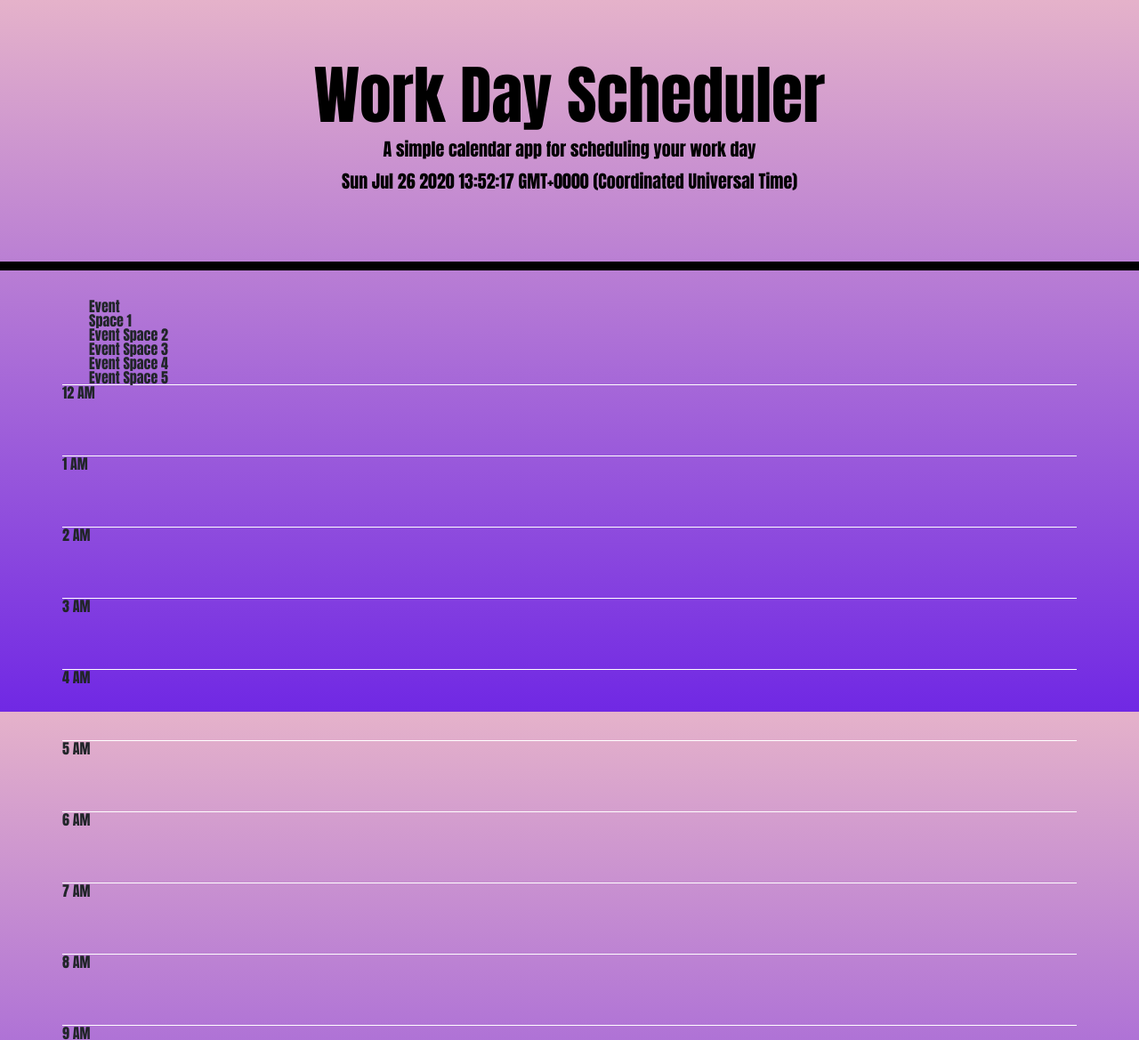
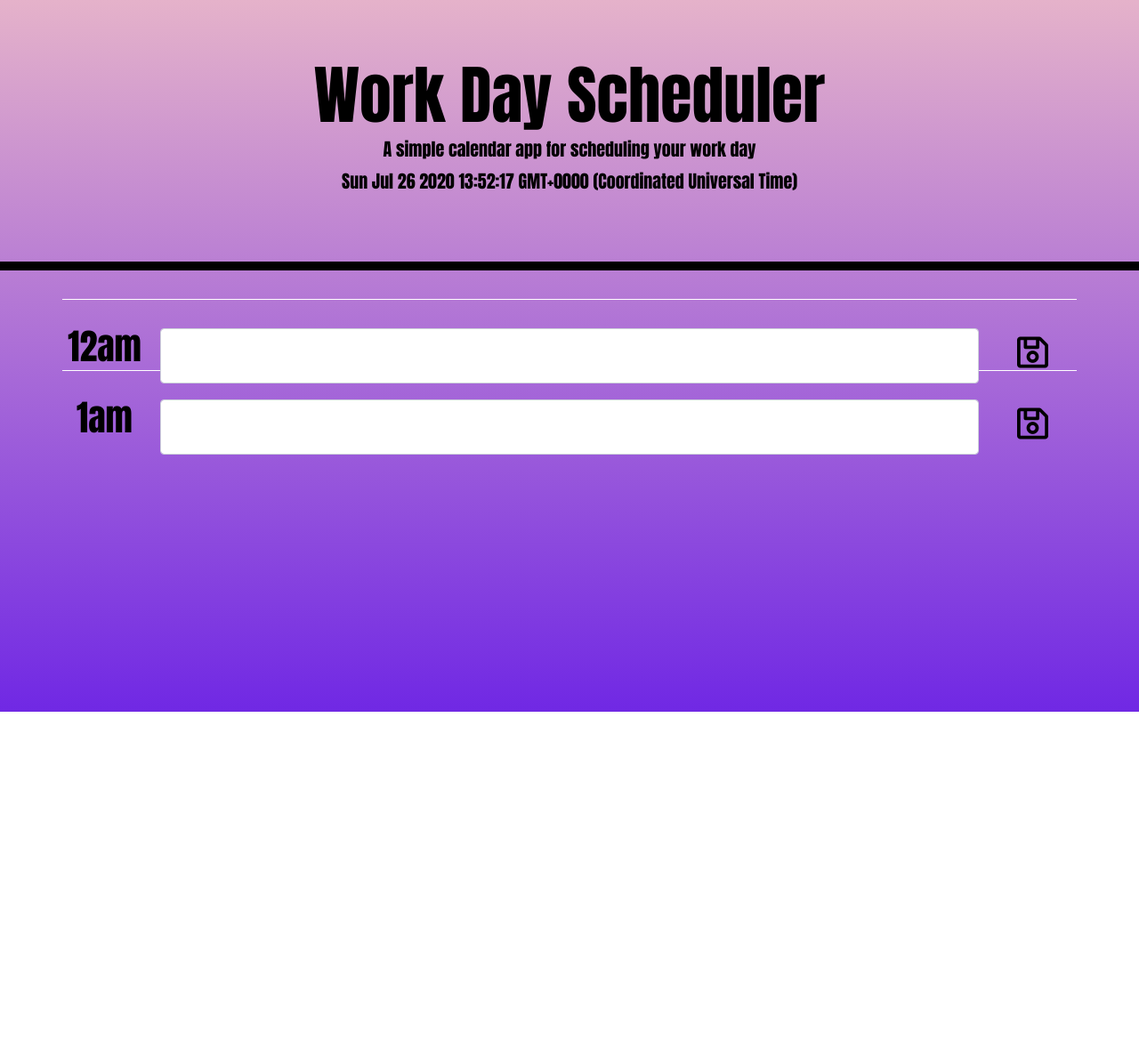
Before and after one commit to KBrazier2/Krazy_Kalendar_5_07282020, a plain HTML site: page index.html in a window 1280 px wide. Shown: the top 1169 px of the page at 89% size. After the commit the page ends 800 px from the top, so only its background shows below. Drawn offline with nearby package versions, Linux system fonts and the light colour scheme.

Commit message:
adding timeblocks

```diff
--- a/index.html
+++ b/index.html
@@ -31,43 +31,31 @@
     </header>
     <div class="container">
       <!-- Timeblocks go here -->
-      <h2 class="date"></h2>
-      <div class="calendar">
-        <div class="empty"></div>
-        <div class="eventspace">
-          <div class="col col-1">Event Space 1</div>
-          <div class="col col-2">Event Space 2</div>
-          <div class="col col-3">Event Space 3</div>
-          <div class="col col-4">Event Space 4</div>
-          <div class="col col-5">Event Space 5</div>
+      <!-- 12am -->
+      <div class="row row-1">
+        <div class="col-md-1">
+          <p class="hour">12am</p>
+        </div>
+        <div class="col-md-10">
+            <textarea class="form-control" name="9" id="textarea12am" rows="2"></textarea>
+        </div>
+        <div class="col-md-1">
+          <button type="button" class="btn saveBtn"><i class="far fa-save"></i></button>
         </div>
       </div>
-      <div class="hours">
-        <div class="row row-1">12 AM</div>
-        <div class="row row-2">1 AM</div>
-        <div class="row row-3">2 AM</div>
-        <div class="row row-4">3 AM</div>
-        <div class="row row-5">4 AM</div>
-        <div class="row row-6">5 AM</div>
-        <div class="row row-7">6 AM</div>
-        <div class="row row-8">7 AM</div>
-        <div class="row row-9">8 AM</div>
-        <div class="row row-10">9 AM</div>
-        <div class="row row-11">10 AM</div>
-        <div class="row row-12">11 AM</div>
-        <div class="row row-13">12 PM</div>
-        <div class="row row-14">1 PM</div>
-        <div class="row row-15">2 PM</div>
-        <div class="row row-16">3 PM</div>
-        <div class="row row-17">4 PM</div>
-        <div class="row row-18">5 PM</div>
-        <div class="row row-19">6 PM</div>
-        <div class="row row-20">7 PM</div>
-        <div class="row row-21">8 PM</div>
-        <div class="row row-22">9 PM</div>
-        <div class="row row-23">10 PM</div>
-        <div class="row row-24">11 PM</div>
+      <!-- 1am -->
+      <div class="row row-1">
+        <div class="col-md-1">
+          <p class="hour">1am</p>
+        </div>
+        <div class="col-md-10">
+            <textarea class="form-control" name="9" id="textarea12am" rows="2"></textarea>
+        </div>
+        <div class="col-md-1">
+          <button type="button" class="btn saveBtn"><i class="far fa-save"></i></button>
+        </div>
       </div>
+
 
     </div>
 
--- a/style.css
+++ b/style.css
@@ -29,6 +29,8 @@ textarea{
   white-space: pre-wrap;
 }
 
+
+
 .time-block{
   text-align: center;
   border-radius: 15px;
@@ -37,13 +39,15 @@ textarea{
 .row {
   white-space: pre-wrap;
   height: 80px;
-  border-top: 1px solid white;;
+  border-top: 1px solid white;
 }
 
 .hour {
-  background-color: #ffffff;
+  display: flex;
+  align-items: center;
+  justify-content: center;
+  font-size: 40px;
   color: #000000;
-  border-top: 1px dashed #000000;
 }
 
 .past {
@@ -62,14 +66,14 @@ textarea{
 }
 
 .saveBtn {
-  border-left: 1px solid black;
-  border-top-right-radius: 15px;
-  border-bottom-right-radius: 15px;
-  background-color: #06AED5;
-  color: white;
+  display: flex;
+  align-items: center;
+  justify-content: center;
+  font-size: 40px;
+  color: black;
 }
 
 .saveBtn i:hover {
-  font-size: 20px;
+  font-size: 60px;
   transition: all .3s ease-in-out;
 }
```
Also changed, not shown: 1 other file.
